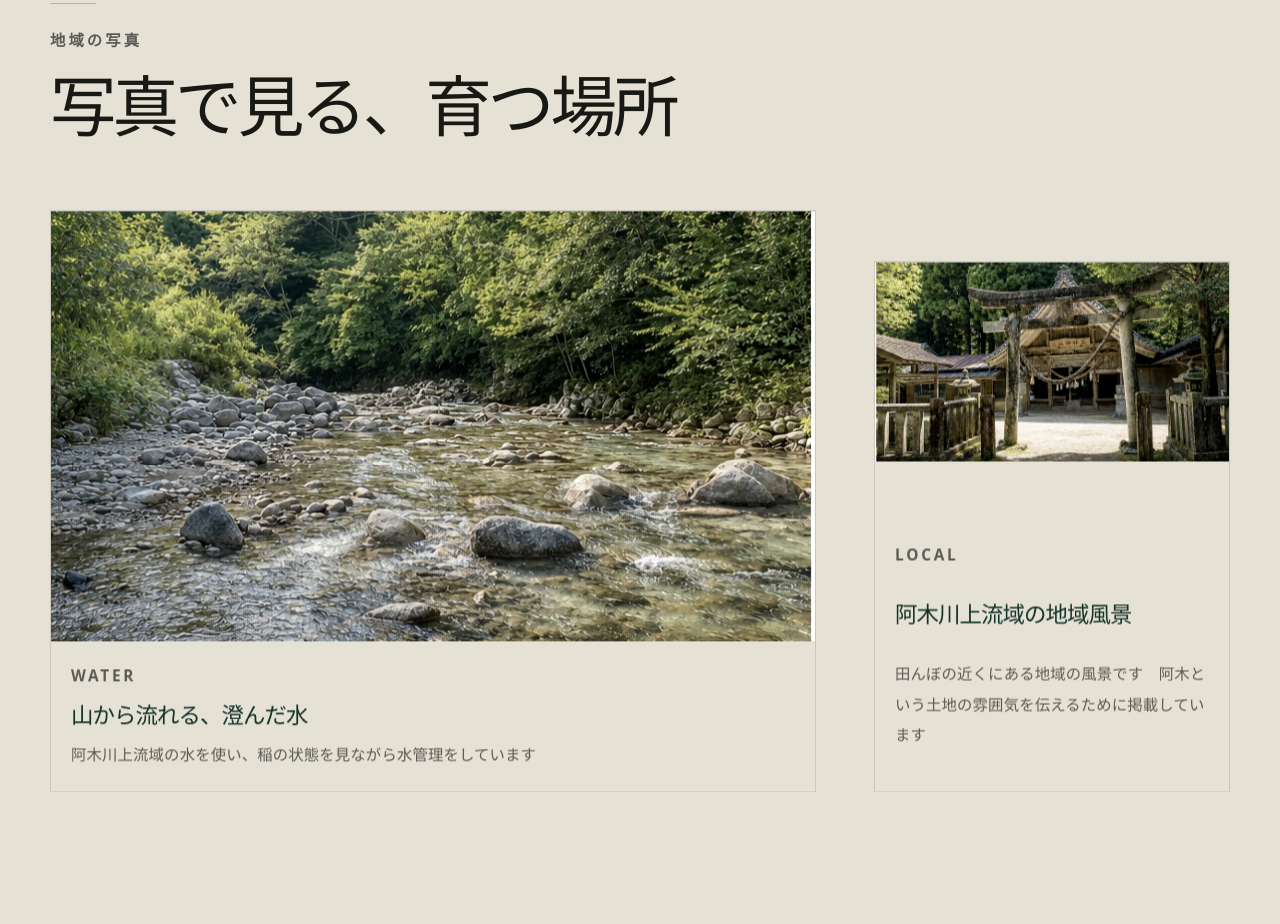
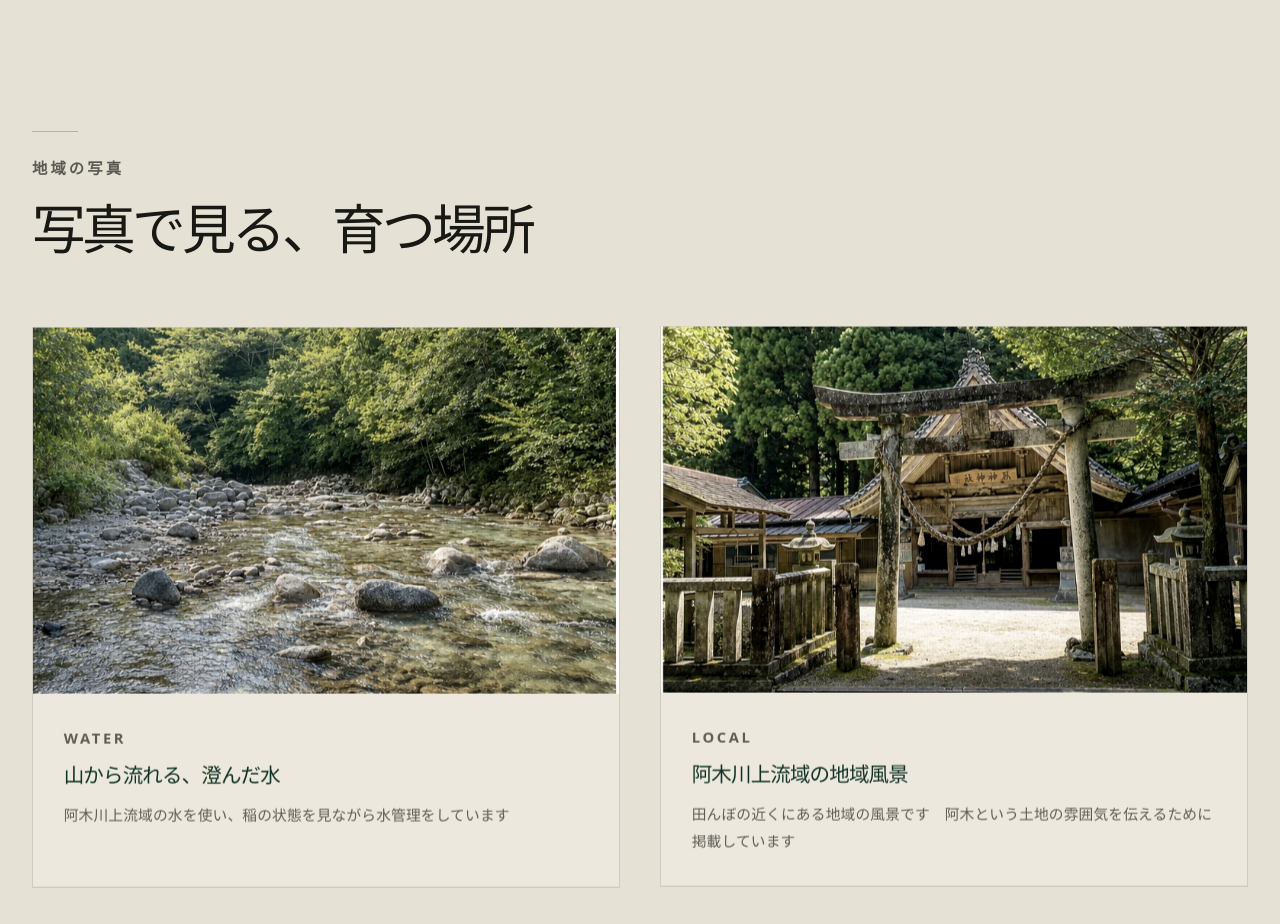
Before and after one commit to taka61716-pixel/agi-kome-lp, a plain HTML site: page index.html in a window 1280 px wide. Shown: the part 2573-3497 px from the top of the page. Drawn offline with Linux system fonts and the light colour scheme.

Commit message:
Rebalance photo story section

```diff
--- a/index.html
+++ b/index.html
@@ -24,7 +24,7 @@
     <meta name="twitter:image" content="https://taka61716-pixel.github.io/agi-kome-lp/assets/akigawa-field-hero-premium.jpg" />
     <link rel="icon" type="image/png" href="assets/agihikari-kamon-logo.png" />
     <link rel="stylesheet" href="styles.css?v=rice-20260809-price700ex" />
-    <link rel="stylesheet" href="professional.css?v=rice-20260809-motion-v3-logo1-hero2-copy3" />
+    <link rel="stylesheet" href="professional.css?v=rice-20260809-motion-v3-logo1-hero2-copy3-photo4" />
 
     <!-- 構造化データ：商品情報 -->
     <script type="application/ld+json">
--- a/professional.css
+++ b/professional.css
@@ -1623,3 +1623,88 @@ body { background: var(--lux-ivory) !important; }
 .signature-body span {
   display: block;
 }
+
+/* BALANCED PHOTO STORY GRID */
+.photo-section {
+  padding-top: clamp(96px, 10vw, 150px) !important;
+  padding-bottom: clamp(110px, 12vw, 180px) !important;
+}
+
+.photo-section .section-inner {
+  width: min(1280px, calc(100% - 64px)) !important;
+}
+
+.photo-section .section-heading {
+  max-width: 920px !important;
+  margin-bottom: clamp(44px, 5vw, 72px) !important;
+}
+
+.photo-section .section-heading h2 {
+  max-width: none !important;
+  font-size: clamp(3rem, 4.2vw, 4.8rem) !important;
+  line-height: 1.08 !important;
+  letter-spacing: -.07em !important;
+  text-wrap: balance;
+}
+
+.photo-grid {
+  grid-template-columns: repeat(2, minmax(0, 1fr)) !important;
+  align-items: stretch !important;
+  gap: clamp(28px, 3.2vw, 48px) !important;
+}
+
+.photo-card,
+.photo-card:nth-child(even),
+.photo-card:nth-child(3),
+.photo-card:nth-child(4) {
+  display: grid !important;
+  grid-template-rows: auto 1fr !important;
+  margin-top: 0 !important;
+  overflow: hidden !important;
+  border: 1px solid rgba(24, 25, 20, .14) !important;
+  background: rgba(248, 244, 234, .42) !important;
+}
+
+.photo-card picture {
+  aspect-ratio: 16 / 10 !important;
+}
+
+.photo-card div {
+  align-content: start !important;
+  gap: 10px !important;
+  padding: clamp(24px, 2.4vw, 34px) !important;
+}
+
+.photo-card h3 {
+  font-size: clamp(1.25rem, 1.6vw, 1.55rem) !important;
+  line-height: 1.45 !important;
+}
+
+.photo-card p {
+  font-size: .92rem !important;
+  line-height: 1.85 !important;
+}
+
+@media (max-width: 760px) {
+  .photo-section {
+    padding-top: 84px !important;
+    padding-bottom: 96px !important;
+  }
+  .photo-section .section-inner {
+    width: min(100% - 40px, 680px) !important;
+  }
+  .photo-section .section-heading {
+    margin-bottom: 36px !important;
+  }
+  .photo-section .section-heading h2 {
+    font-size: clamp(2.45rem, 12vw, 3.5rem) !important;
+    line-height: 1.12 !important;
+  }
+  .photo-grid {
+    grid-template-columns: 1fr !important;
+    gap: 24px !important;
+  }
+  .photo-card picture {
+    aspect-ratio: 4 / 3 !important;
+  }
+}
```
